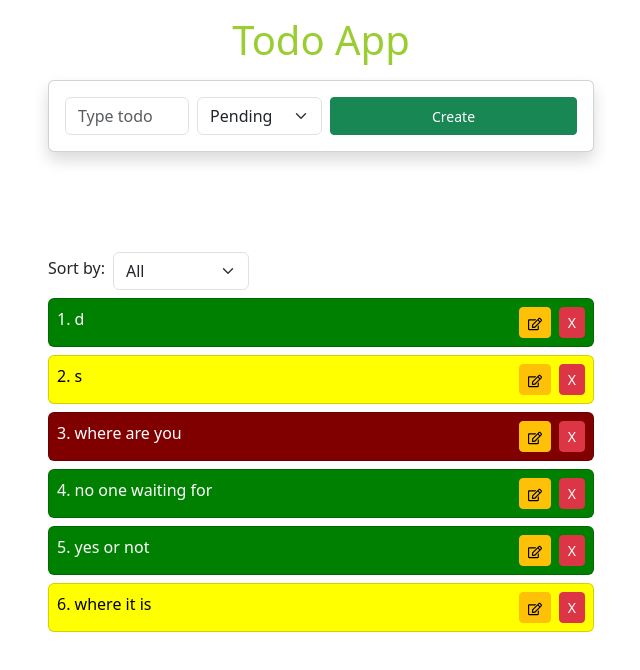
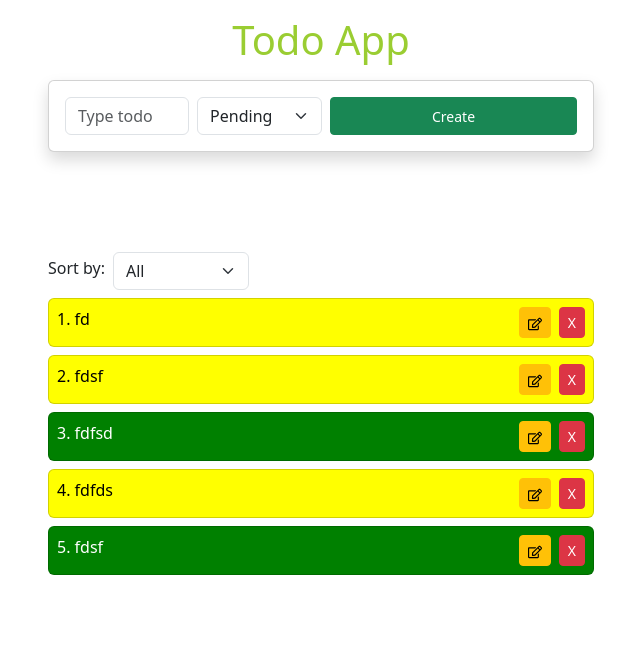
Before and after one commit to SiddiqueAhmed1/basic-todos, a React (Vite) app: page / in a window 1280 px wide. Shown: the top 670 px of the page, without its empty margins (319-959 px from the left). Built offline with nearby package versions, Linux system fonts and the light colour scheme; data requests are answered from the project's data file.

Commit message:
sort fixed

```diff
--- a/db.json
+++ b/db.json
@@ -1,34 +1,29 @@
 {
   "todos": [
     {
-      "id": "6a5a",
-      "title": "d",
+      "id": "73a6",
+      "title": "fd",
+      "type": "Pending"
+    },
+    {
+      "id": "d688",
+      "title": "fdsf",
+      "type": "Pending"
+    },
+    {
+      "id": "07c2",
+      "title": "fdfsd",
       "type": "Completed"
     },
     {
-      "id": "fe83",
-      "title": "s",
+      "id": "437c",
+      "title": "fdfds",
       "type": "Pending"
     },
     {
-      "id": "16b5",
-      "title": "where are you ",
-      "type": "Deleted"
-    },
-    {
-      "id": "dab5",
-      "title": "no one waiting for",
+      "id": "60b7",
+      "title": "fdsf",
       "type": "Completed"
-    },
-    {
-      "id": "432f",
-      "title": "yes or not",
-      "type": "Completed"
-    },
-    {
-      "id": "d9b4",
-      "title": "where it is",
-      "type": "Pending"
     }
   ]
 }
--- a/src/components/Ados/Ados.css
+++ b/src/components/Ados/Ados.css
@@ -21,6 +21,9 @@
     .todos-body  ul:first-child{
         margin-top: 100px;
     }
+    .todos-body .no-ados-found{
+        margin-top: 150px !important;
+    }
 }
 @media screen and (max-width: 768px) {
     .todos-body  ul:first-child{
--- a/src/components/Ados/Ados.jsx
+++ b/src/components/Ados/Ados.jsx
@@ -17,7 +17,9 @@ const adosReducer = (state, action) => {
         item.id === action.payload.id ? { ...item, ...action.payload } : item
       );
     case "FILTER_ADOS":
-      return state.filter((item) => item.type === action.payload.type) ? action.payload :"no todos found"
+      return state.filter((item) => item.type === action.payload.type)
+        ? action.payload
+        : state;
     case "CREATE":
       return [...state, action.payload];
     default:
@@ -28,6 +30,10 @@ const adosReducer = (state, action) => {
 const Ados = () => {
   const [ados, dispatch] = useReducer(adosReducer, []);
 
+  const [filterType, setFilterType] = useState("");
+
+  const [isDatabaseEmpty, setIsDatabaseEmpty] = useState(false); // Tracks if database is empty
+
   // input value
   const [input, setInput] = useState({
     title: "",
@@ -36,9 +42,15 @@ const Ados = () => {
 
   // get todos from api
   const getTodo = async () => {
+    try {
       const response = await axios.get("http://localhost:7070/todos");
+      setIsDatabaseEmpty(response.data.length === 0); // Update database empty status
       dispatch({ type: "GET_TODOS", payload: response.data });
+    } catch (error) {
+      console.error("Error fetching todos:", error);
+    }
   };
+
 
   // create todos
   const createTodo = async () => {
@@ -89,6 +101,7 @@ const Ados = () => {
         draggable: true,
         theme: "dark",
       });
+      getTodo()
     }
   };
 
@@ -118,10 +131,16 @@ const Ados = () => {
 
   //type wise todos
   const handleType = async (type) => {
+    setFilterType(type);
+
+    if (type) {
       const response = await axios.get(
         `http://localhost:7070/todos?type=${type}`
       );
       dispatch({ type: "FILTER_ADOS", payload: response.data });
+    } else{
+      getTodo()
+    }
   };
 
   useEffect(() => {
@@ -195,14 +214,15 @@ const Ados = () => {
 
             <div className="todos-body">
               <ul>
-                {ados?.length > 0 ? (
+                {!isDatabaseEmpty && (
                   <>
                     {" "}
                     <div className="div d-flex align-middle">
                       <span className="mt-1 me-2">Sort by:</span>{" "}
                       <select
                         onChange={(e) => handleType(e.target.value)}
-                        name=""
+                        name="filterType"
+                        value={filterType}
                         className="form-select w-25 mb-2"
                       >
                         <option value="">All</option>
@@ -212,8 +232,6 @@ const Ados = () => {
                       </select>
                     </div>
                   </>
-                ) : (
-                  ""
                 )}
 
                 {ados?.length > 0 ? (
@@ -251,6 +269,13 @@ const Ados = () => {
                       </>
                     );
                   })
+                ) : filterType ? (
+                  <div className="no-ados-found text-center">
+                    <h3>{`No ${filterType} todos found`}</h3>
+                    <i>
+                      <FaRegCopy />
+                    </i>
+                  </div>
                 ) : (
                   <>
                     <div className="no-ados-found text-center">
```
Lines whose indentation alone changed are shown as unchanged.
